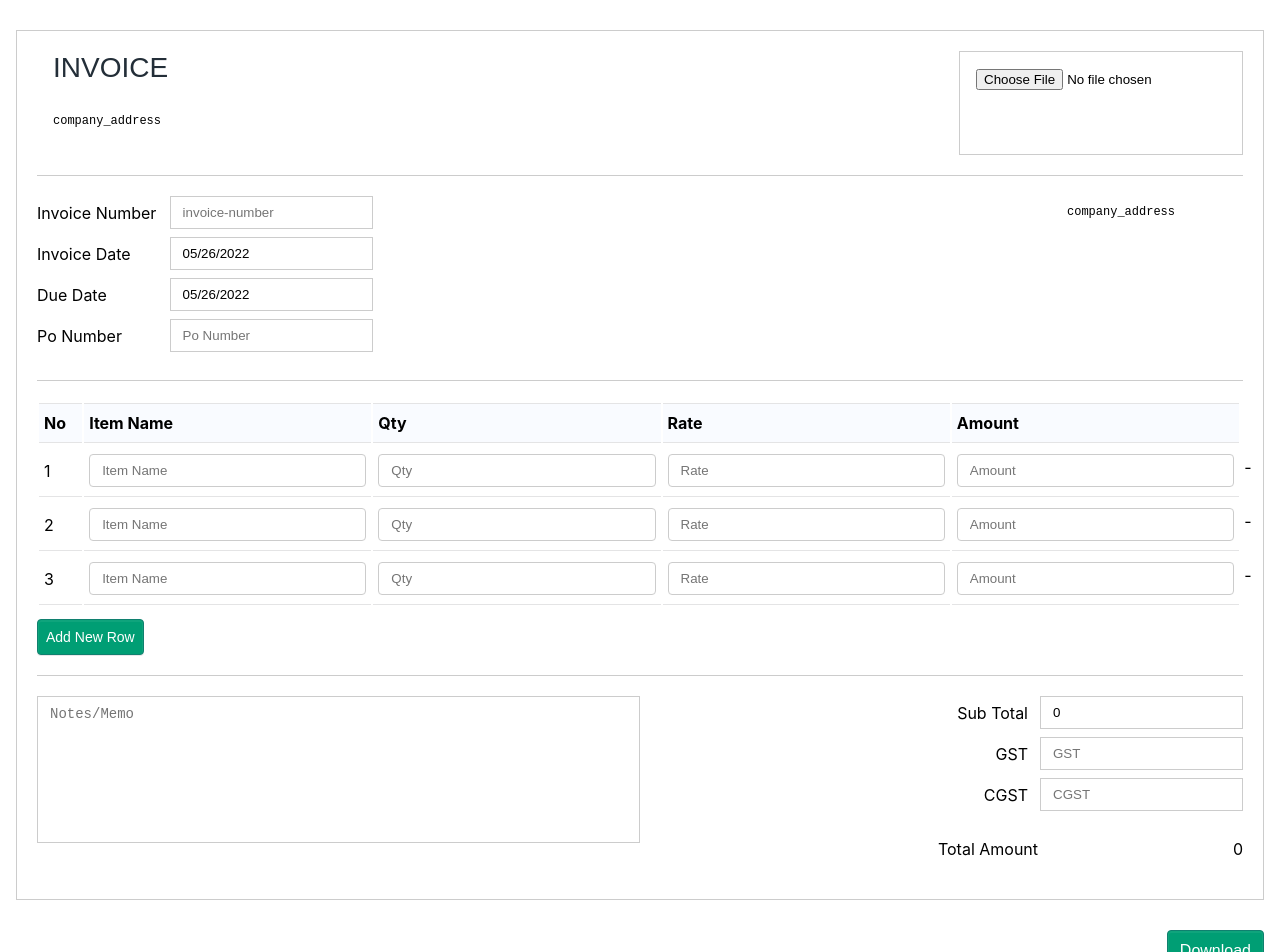
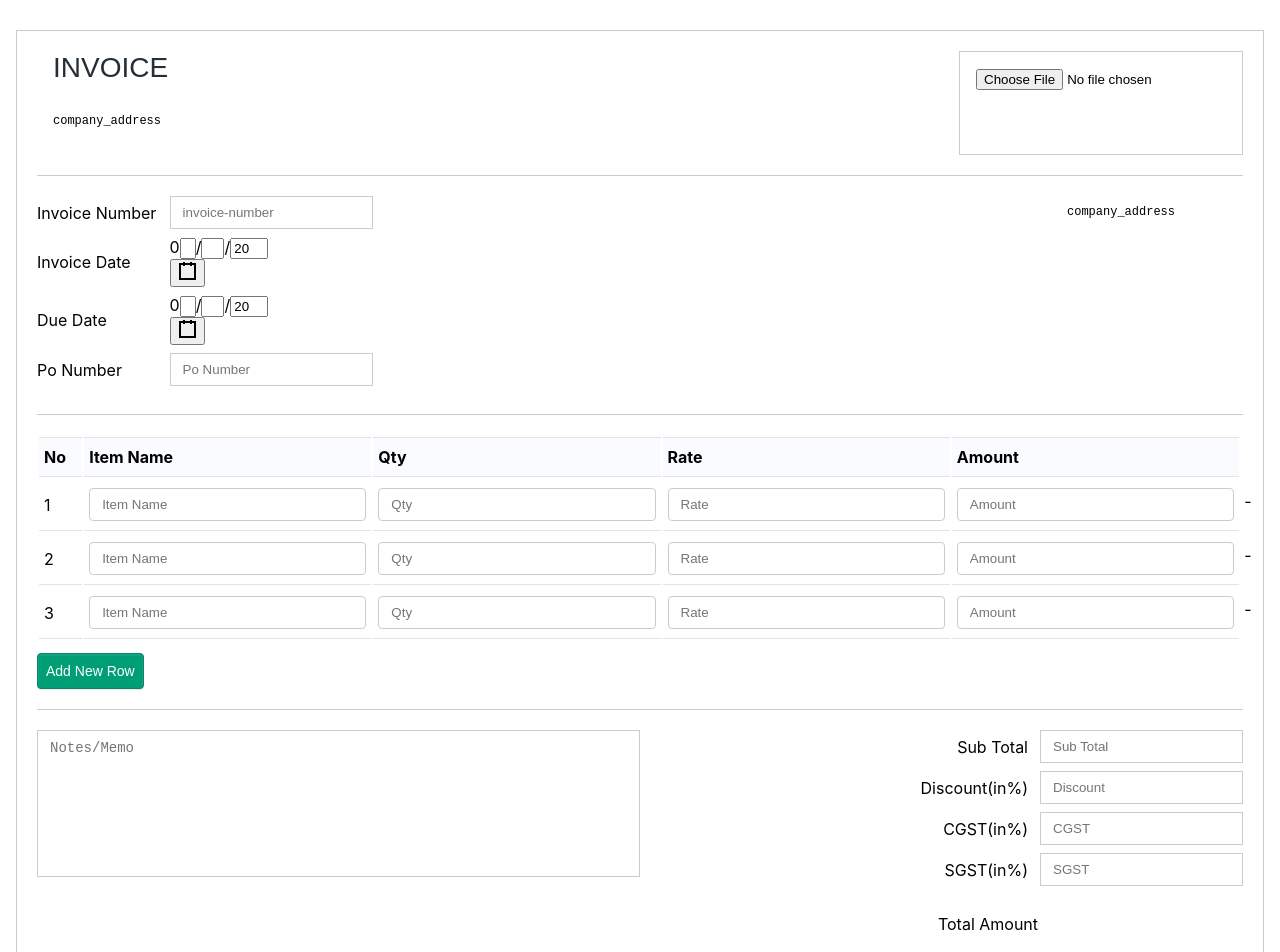
Before and after one commit to pritesh511/invoice-generator, a React (Create React App) app: page / in a window 1280 px wide. Shown: the top 952 px of the page. Built offline with nearby package versions, Linux system fonts and the light colour scheme.

Commit message:
all calculation done

```diff
--- a/package.json
+++ b/package.json
@@ -8,6 +8,7 @@
     "@testing-library/user-event": "^13.5.0",
     "react": "^18.1.0",
     "react-datepicker": "^4.8.0",
+    "react-datetime-picker": "^3.5.0",
     "react-dom": "^18.1.0",
     "react-scripts": "5.0.1",
     "styled-components": "^5.3.5",
--- a/src/components/invoice-form/invoice-form.js
+++ b/src/components/invoice-form/invoice-form.js
@@ -27,86 +27,170 @@ import {
   DownLoadButton,
   CrossIcon,
 } from "./styles";
-import DatePicker from "react-datepicker";
-import "react-datepicker/dist/react-datepicker.css";
+import DateTimePicker from "react-datetime-picker";
 
 const InvoiceForm = () => {
-  const [companyName, setCompanyName] = useState("invoice");
-  const [companyLogo, setCompanyLogo] = useState("");
-  const [companyAdd, setCompanyAdd] = useState("company_address");
-  const [toAdd, setToAdd] = useState("company_address");
-  const [invoiceDate, setInvoicetDate] = useState(new Date());
-  const [dueDate, setDuetDate] = useState(new Date());
-  const [poNumber, setPoNumber] = useState("");
-  const [subTotal, setSubTotal] = useState(Number);
-  const [gstSubTotal, gstSetSubTotal] = useState(Number);
-  const [amountTotal, setAmountTotal] = useState(Number);
-  const [notes, setNotes] = useState("");
-  const [items, setItems] = useState([
-    { item: "", qty: "", rate: "", amount: "" },
-    { item: "", qty: "", rate: "", amount: "" },
-    { item: "", qty: "", rate: "", amount: "" },
-  ]);
+  const [invoice, setInvoice] = useState({
+    companyName: "invoice",
+    companyLogo: "",
+    companyAdd: "company_address",
+    toAdd: "company_address",
+    invoiceDate: new Date(),
+    dueDate: new Date(),
+    poNumber: "",
+    invoice_number: "",
+    subTotal: "",
+    cgst: "",
+    sgst: "",
+    discount: "",
+    tempAmountTotal: "",
+    payAmount: "",
+    amountTotal: "",
+    notes: "",
+    items: [
+      { item: "", qty: "", rate: "", amount: "" },
+      { item: "", qty: "", rate: "", amount: "" },
+      { item: "", qty: "", rate: "", amount: "" },
+    ],
+  });
+
+  const {
+    companyName,
+    companyLogo,
+    companyAdd,
+    toAdd,
+    invoiceDate,
+    dueDate,
+    poNumber,
+    invoice_number,
+    notes,
+    subTotal,
+    payAmount,
+    discount,
+    cgst,
+    sgst,
+    items,
+  } = invoice;
+
+  const handleInputData = useCallback(
+    (name, value) => {
+      const newInvoice = JSON.parse(JSON.stringify(invoice));
+      newInvoice[name] = value;
+      setInvoice(newInvoice);
+      if (name === "discount") handleDicount(newInvoice);
+      if (name === "cgst") cgstTaxCount(newInvoice);
+      if (name === "sgst") sgstTaxCount(newInvoice);
+    },
+    [invoice]
+  );
+
   const addNewRow = useCallback(() => {
+    const newInvoice = JSON.parse(JSON.stringify(invoice));
     const item = { item: "", qty: "", rate: "", amount: "" };
-    setItems([...items, item]);
-  }, [items]);
+    newInvoice?.items?.push(item);
+    setInvoice(newInvoice);
+  }, [invoice]);
 
   const calculaAmount = useCallback(
-    (index, newItems) => {
-      const item = newItems?.[index] || {};
+    (index, invoice) => {
+      const newInvoice = JSON.parse(JSON.stringify(invoice));
+      const { items } = newInvoice;
+      const item = items?.[index] || {};
       const qty = Number(item?.qty);
       const rate = Number(item?.rate);
       const amount = qty * rate;
       item.amount = amount;
-      setItems(newItems);
-      calculateSubTotal(newItems);
+      setInvoice(newInvoice);
+      calculateSubTotal(newInvoice);
     },
-    [items]
+    [invoice]
   );
 
-  const calculateSubTotal = useCallback((newItems) => {
-    const sub_total = newItems?.reduce(function (a, b) {
-      return a + Number(b?.amount);
-    }, 0);
-    setSubTotal(sub_total);
-    setAmountTotal(sub_total);
-  }, []);
+  const calculateSubTotal = useCallback(
+    (newInvoice) => {
+      const { items } = newInvoice;
+      const sub_total = items?.reduce(function (a, b) {
+        return a + Number(b?.amount);
+      }, 0);
+      newInvoice.subTotal = sub_total;
+      setInvoice(newInvoice);
+      handleDicount(newInvoice);
+    },
+    [invoice]
+  );
 
   const removeRow = useCallback(
     (index) => {
-      const newItems = JSON.parse(JSON.stringify(items));
+      const newInvoice = JSON.parse(JSON.stringify(invoice));
+      const { items } = newInvoice;
       if (index !== -1) {
-        newItems?.splice(index, 1);
+        items?.splice(index, 1);
       }
-      calculaAmount(index, newItems);
+      console.log("newInvoice----", newInvoice);
+      calculaAmount(index, newInvoice);
+      calculateSubTotal(newInvoice);
     },
-    [items]
+    [invoice]
   );
 
   const handleChaneInput = useCallback(
     (name, index, value) => {
-      const newItems = JSON.parse(JSON.stringify(items));
-      newItems[index][name] = value;
-      setItems(newItems);
-      if (name !== "item") calculaAmount(index, newItems);
+      const newInvoice = JSON.parse(JSON.stringify(invoice));
+      newInvoice.items[index][name] = value;
+      setInvoice(newInvoice);
+      if (name !== "item") calculaAmount(index, newInvoice);
     },
-    [items]
+    [invoice]
   );
 
-  const calclateGst = useCallback((tem_total, value) => {
-    const gst_percentage = value;
-    const gst = (tem_total * Number(gst_percentage)) / 100;
-    const total = tem_total + gst;
-    gstSetSubTotal(total);
-    setAmountTotal(total);
-  }, []);
+  const handleDicount = useCallback(
+    (invoice) => {
+      console.log("dicountcall");
+      const newInvoice = JSON.parse(JSON.stringify(invoice));
+      const { subTotal, discount } = newInvoice;
+      const discount_value = (Number(subTotal) * Number(discount)) / 100;
+      const temp_total = Number(subTotal) - discount_value;
+      newInvoice.amountTotal = temp_total;
+      newInvoice.tempAmountTotal = temp_total;
+      newInvoice.payAmount = temp_total;
+      console.log("newInvoice1", newInvoice);
+      setInvoice(newInvoice);
+      cgstTaxCount(newInvoice);
+    },
+    [invoice]
+  );
 
-  const calculateCgst = useCallback((tem_total, value) => {
-    const gst = (tem_total * Number(value)) / 100;
-    const total = tem_total + gst;
-    setAmountTotal(total);
-  }, []);
+  const cgstTaxCount = useCallback(
+    (invoice) => {
+      console.log("cgstcall");
+      const newInvoice = JSON.parse(JSON.stringify(invoice));
+      const { tempAmountTotal, cgst } = newInvoice;
+      const cgst_value = (Number(tempAmountTotal) * Number(cgst)) / 100;
+      const temp_total = tempAmountTotal + cgst_value;
+      newInvoice.amountTotal = temp_total;
+      newInvoice.payAmount = temp_total;
+      console.log("newInvoice2", newInvoice);
+      setInvoice(newInvoice);
+      sgstTaxCount(newInvoice);
+    },
+    [invoice]
+  );
+
+  const sgstTaxCount = useCallback(
+    (invoice) => {
+      console.log("sgstcall");
+      const newInvoice = JSON.parse(JSON.stringify(invoice));
+      const { amountTotal, tempAmountTotal, sgst } = newInvoice;
+      const sgst_value = (Number(tempAmountTotal) * Number(sgst)) / 100;
+      const temp_total = amountTotal + sgst_value;
+      newInvoice.payAmount = temp_total;
+      console.log("newInvoice3", newInvoice);
+      setInvoice(newInvoice);
+    },
+    [invoice]
+  );
+
+  console.log("invoice", invoice);
 
   return (
     <>
@@ -120,7 +204,7 @@ const InvoiceForm = () => {
                     type="text"
                     value={companyName}
                     onChange={(e) => {
-                      setCompanyName(e.target.value);
+                      handleInputData("companyName", e.target.value);
                     }}
                   />
                 </CompanyName>
@@ -129,7 +213,7 @@ const InvoiceForm = () => {
                   <textarea
                     value={companyAdd}
                     onChange={(e) => {
-                      setCompanyAdd(e.target.value);
+                      handleInputData("companyAdd", e.target.value);
                     }}
                   ></textarea>
                 </CompanyAddress>
@@ -140,7 +224,7 @@ const InvoiceForm = () => {
                     type="file"
                     value={companyLogo}
                     onChange={(e) => {
-                      setCompanyLogo(e.target.value);
+                      handleInputData("companyLogo", e.target.value);
                     }}
                     accept="image/png, image/gif, image/jpeg"
                   />
@@ -154,24 +238,34 @@ const InvoiceForm = () => {
                   <InputText
                     type="text"
                     placeholder="invoice-number"
+                    value={invoice_number}
+                    onChange={(e) => {
+                      handleInputData("invoice_number", e.target.value);
+                    }}
                   ></InputText>
                 </InputBlock>
                 <InputBlock>
                   <Label>Invoice Date</Label>
-                  <DatePicker
-                    className="date-picker"
-                    selected={invoiceDate}
-                    onChange={(e) => {
-                      setInvoicetDate(e);
+                  <DateTimePicker
+                    // className="date-picker"
+                    clearIcon={null}
+                    format={"MM/dd/y"}
+                    value={new Date(invoiceDate)}
+                    onChange={(date) => {
+                      handleInputData("invoiceDate", date);
                     }}
                   />
                 </InputBlock>
                 <InputBlock>
                   <Label>Due Date</Label>
-                  <DatePicker
-                    className="date-picker"
-                    selected={dueDate}
-                    onChange={(e) => setDuetDate(e)}
+                  <DateTimePicker
+                    // className="date-picker"
+                    clearIcon={null}
+                    format={"MM/dd/y"}
+                    value={new Date(dueDate)}
+                    onChange={(date) => {
+                      handleInputData("dueDate", date);
+                    }}
                   />
                 </InputBlock>
                 <InputBlock>
@@ -180,7 +274,9 @@ const InvoiceForm = () => {
                     type="text"
                     placeholder="Po Number"
                     value={poNumber}
-                    onChange={(e) => setPoNumber(e.target.value)}
+                    onChange={(e) =>
+                      handleInputData("poNumber", e.target.value)
+                    }
                   ></InputText>
                 </InputBlock>
               </InvoiceTopLeft>
@@ -189,7 +285,7 @@ const InvoiceForm = () => {
                   <textarea
                     value={toAdd}
                     onChange={(e) => {
-                      setToAdd(e.target.value);
+                      handleInputData("toAdd", e.target.value);
                     }}
                   ></textarea>
                 </CompanyAddress>
@@ -288,7 +384,7 @@ const InvoiceForm = () => {
                   placeholder="Notes/Memo"
                   value={notes}
                   onChange={(e) => {
-                    setNotes(e.target.value);
+                    handleInputData("notes", e.target.value);
                   }}
                 />
               </InvoiceTopLeft>
@@ -303,28 +399,41 @@ const InvoiceForm = () => {
                   ></InputText>
                 </InputBlock>
                 <InputBlock className="flex-end">
-                  <Label>GST</Label>
+                  <Label>Discount(in%)</Label>
                   <InputText
                     type="text"
-                    placeholder="GST"
+                    placeholder="Discount"
+                    value={discount}
                     onChange={(e) => {
-                      calclateGst(subTotal, e.target.value);
+                      handleInputData("discount", e.target.value);
                     }}
                   ></InputText>
                 </InputBlock>
                 <InputBlock className="flex-end">
-                  <Label>CGST</Label>
+                  <Label>CGST(in%)</Label>
                   <InputText
                     type="text"
                     placeholder="CGST"
+                    value={cgst}
                     onChange={(e) => {
-                      calculateCgst(gstSubTotal, e.target.value);
+                      handleInputData("cgst", e.target.value);
+                    }}
+                  ></InputText>
+                </InputBlock>
+                <InputBlock className="flex-end">
+                  <Label>SGST(in%)</Label>
+                  <InputText
+                    type="text"
+                    placeholder="SGST"
+                    value={sgst}
+                    onChange={(e) => {
+                      handleInputData("sgst", e.target.value);
                     }}
                   ></InputText>
                 </InputBlock>
                 <TotalAmount>
                   <Label>Total Amount</Label>
-                  <span>{amountTotal}</span>
+                  <span>{payAmount}</span>
                 </TotalAmount>
               </InvoiceTopRight>
             </InvoiceFlex>
```
Also changed, not shown: 1 other file (tests, documents, lock files or other folders).
